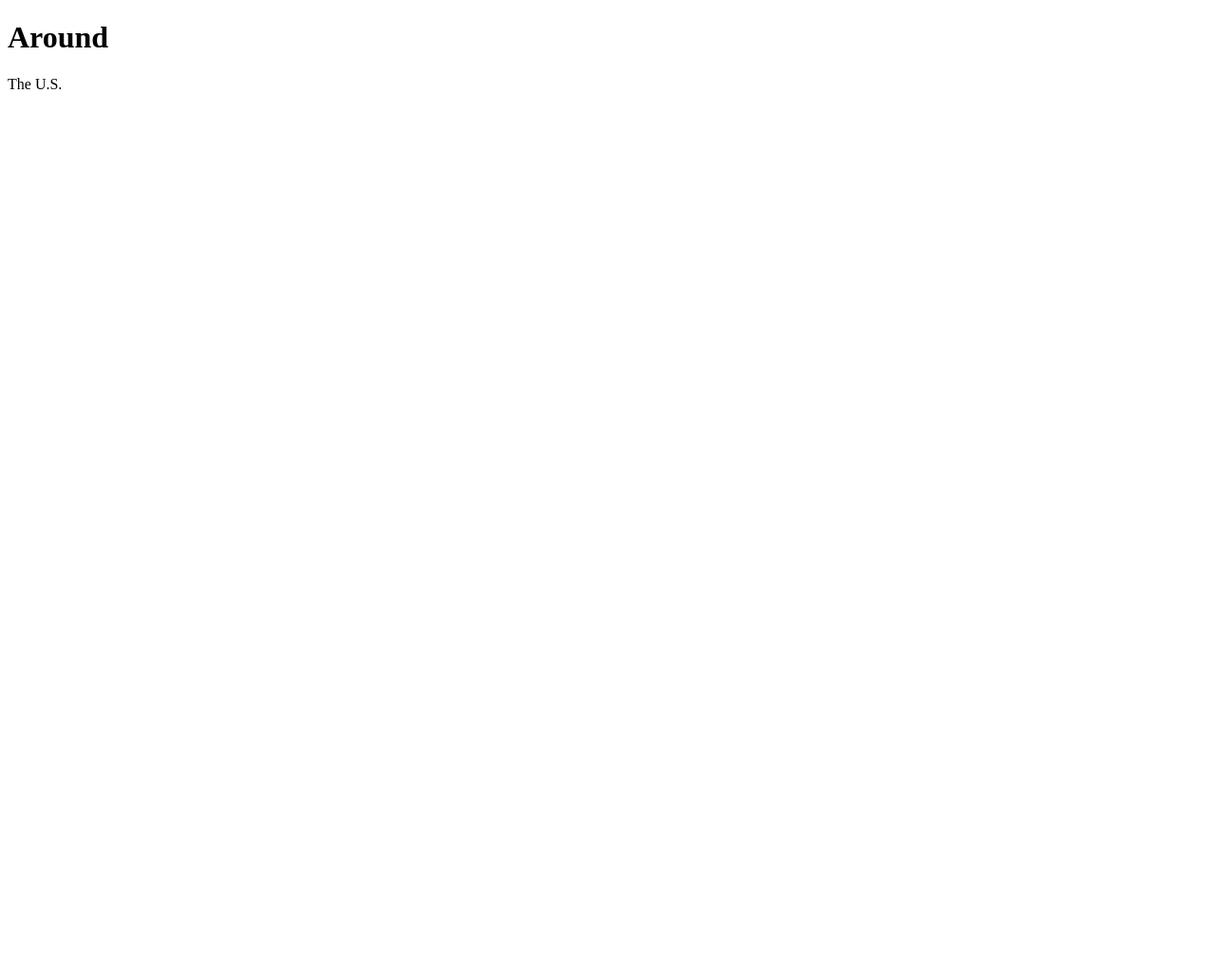
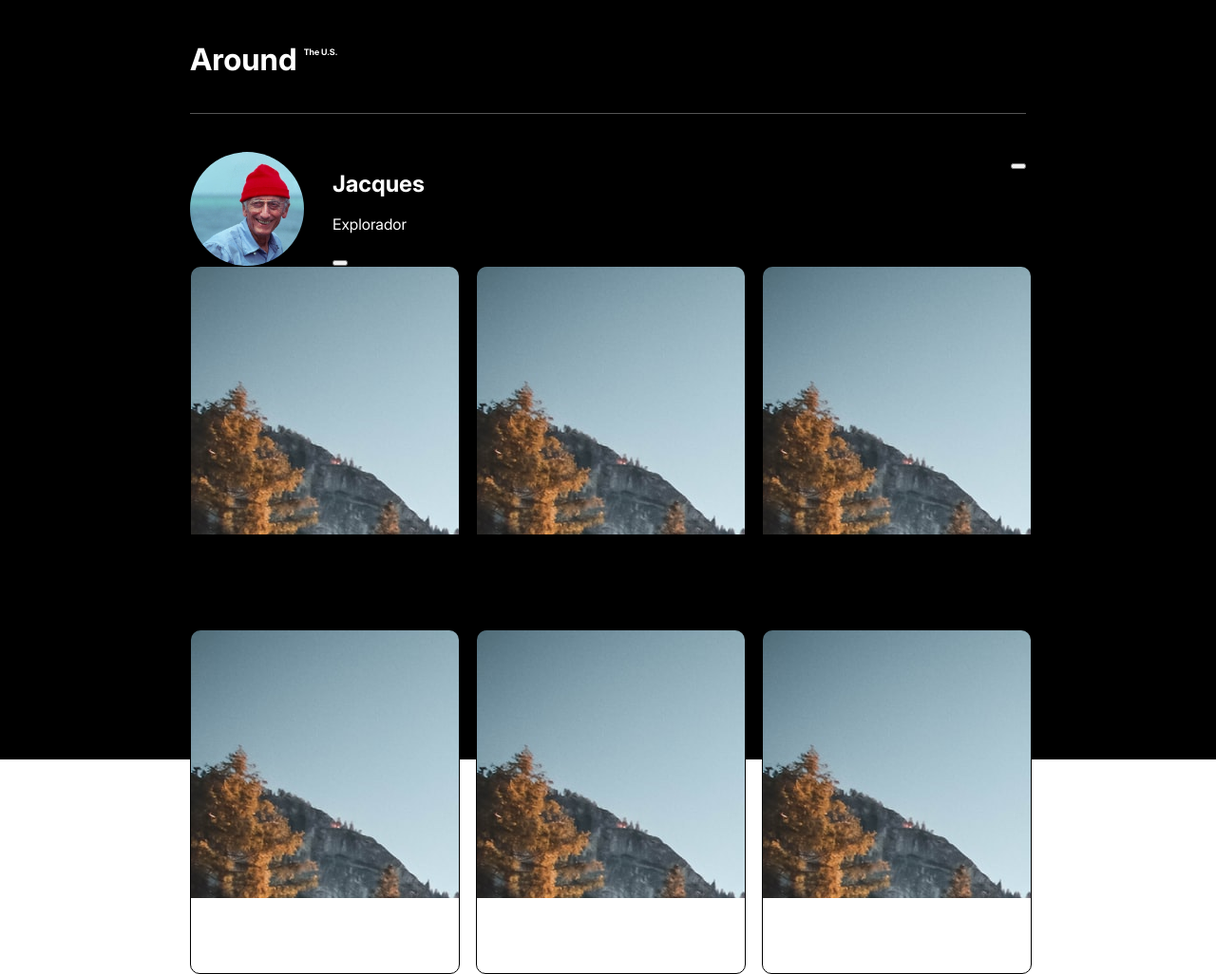
Before and after one commit to Rixuk/web_project_around, a plain HTML site: page index.html in a window 1280 px wide. Shown: the whole page at 95% size. Before the commit the page ends 829 px from the top, so only its background shows below. Drawn offline with Linux system fonts and the light colour scheme.

Commit message:
Created all the HTML structure

```diff
--- /dev/null
+++ b/blocks/content.css
@@ -0,0 +1,4 @@
+.content {
+  max-width: 880px;
+  margin: 0 auto 0;
+}
--- /dev/null
+++ b/blocks/elements.css
@@ -0,0 +1,19 @@
+.elements {
+  max-width: 880px;
+  display: grid;
+  gap: 20px 17px;
+  grid-template-columns: repeat(3, 1fr);
+  grid-template-rows: repeat(2, 1fr);
+}
+.elements__card {
+  width: 282px;
+  height: 361px;
+  border: 1px solid black;
+  border-radius: 10px;
+}
+.elements__image {
+  width: 282px;
+  height: 282px;
+  background-image: url(../images/element1.jpeg);
+  border-radius: 10px 10px 0 0;
+}
--- /dev/null
+++ b/blocks/header.css
@@ -0,0 +1,17 @@
+.header {
+  max-width: 880px;
+  height: 74px;
+  margin: 0 auto 0;
+  padding-top: 45px;
+  border-bottom: 1px solid #545454;
+}
+.header__title {
+  margin: 0;
+  font-size: 32px;
+}
+#header__sup {
+  margin: 0;
+  font-size: 12px;
+  position: relative;
+  top: -12px;
+}
--- a/blocks/page.css
+++ b/blocks/page.css
@@ -1,4 +1,8 @@
 .page {
   max-width: 1280px;
   height: 100vh;
+  margin: 0 auto 0;
+  background-color: #000;
+  color: #fff;
+  font-family: "Inter";
 }
--- /dev/null
+++ b/blocks/profile.css
@@ -0,0 +1,23 @@
+.profile {
+  width: 100%;
+  display: flex;
+  flex-flow: row wrap;
+  padding-top: 40px;
+}
+.profile__picture {
+  width: 120px;
+  height: 120px;
+  margin-right: 30px;
+  background-image: url("../images/profile-pic1.jpeg");
+  background-size: cover;
+  border-radius: 50%;
+}
+.profile__info {
+}
+.profile__name {
+}
+.profile__profession {
+}
+.profile__add-button {
+  margin-left: auto;
+}
--- a/index.html
+++ b/index.html
@@ -16,9 +16,71 @@
   <body>
     <div class="page">
       <header class="header">
-        <h1 class="header__title">Around</h1>
-        <p class="header__upper">The U.S.</p>
+        <h1 class="header__title">
+          Around <span id="header__sup"><sup>The U.S.</sup></span>
+        </h1>
       </header>
+      <main class="content">
+        <section class="profile">
+          <div class="profile__picture"></div>
+          <div class="profile__info">
+            <h2 class="profile__name">Jacques</h2>
+            <p class="profile__profession">Explorador</p>
+            <form action="">
+              <button></button>
+            </form>
+          </div>
+          <div class="profile__add-button">
+            <form action="">
+              <button></button>
+            </form>
+          </div>
+        </section>
+        <section class="elements">
+          <div class="elements__card">
+            <div class="elements__image"></div>
+            <div class="elements__info">
+              <h2 class="elements__location"></h2>
+              <div class="elements__like"></div>
+            </div>
+          </div>
+          <div class="elements__card">
+            <div class="elements__image"></div>
+            <div class="elements__info">
+              <h2 class="elements__location"></h2>
+              <div class="elements__like"></div>
+            </div>
+          </div>
+          <div class="elements__card">
+            <div class="elements__image"></div>
+            <div class="elements__info">
+              <h2 class="elements__location"></h2>
+              <div class="elements__like"></div>
+            </div>
+          </div>
+          <div class="elements__card">
+            <div class="elements__image"></div>
+            <div class="elements__info">
+              <h2 class="elements__location"></h2>
+              <div class="elements__like"></div>
+            </div>
+          </div>
+          <div class="elements__card">
+            <div class="elements__image"></div>
+            <div class="elements__info">
+              <h2 class="elements__location"></h2>
+              <div class="elements__like"></div>
+            </div>
+          </div>
+          <div class="elements__card">
+            <div class="elements__image"></div>
+            <div class="elements__info">
+              <h2 class="elements__location"></h2>
+              <div class="elements__like"></div>
+            </div>
+          </div>
+        </section>
+      </main>
     </div>
   </body>
 </html>
--- a/pages/index.css
+++ b/pages/index.css
@@ -1 +1,8 @@
+@import url(../vendor/fonts.css);
+@import url(../vendor/normalize.css);
 @import url(../blocks/page.css);
+/*----------- blocks--------------*/
+@import url(../blocks/header.css);
+@import url(../blocks/content.css);
+@import url(../blocks/profile.css);
+@import url(../blocks/elements.css);
```
Also changed, not shown: images/element1.jpeg (added), images/element2.jpeg (added), images/element3.jpeg (added), images/element4.jpeg (added), images/element5.jpeg (added), images/element6.jpeg (added), images/profile-pic1.jpeg (added).
